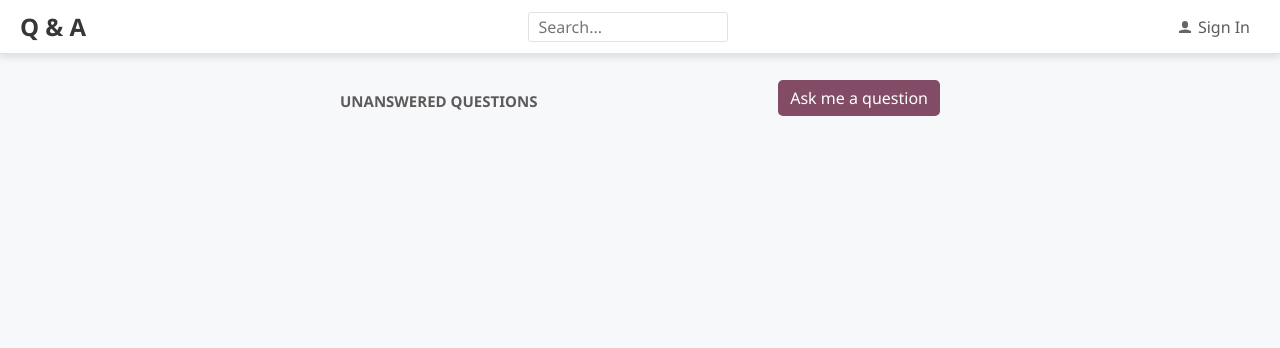
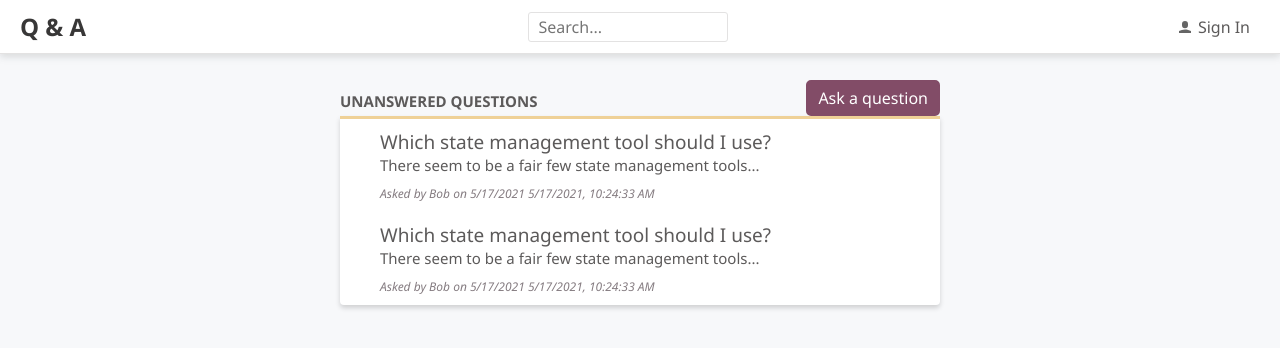
Before and after one commit to Flcable/Quest-and-Answer-App, a React (Create React App) app in the folder frontend/: page / in a window 1280 px wide. Shown: the top 348 px of the page. Built offline with nearby package versions, Linux system fonts and the light colour scheme.

Commit message:
Question component styling

```diff
--- a/frontend/src/Header.tsx
+++ b/frontend/src/Header.tsx
@@ -1,19 +1,16 @@
-/**@jsxImportSource @emotion/react */
+/** @jsxImportSource @emotion/react */
 import { css } from '@emotion/react';
 import { fontFamily, fontSize, gray1, gray2, gray5 } from './Styles';
+import React from 'react';
 import { UserIcon } from './Icons';
 
-
-
 export const Header = () => {
-    const handleSearchInputChange = (
-        e: React.ChangeEvent<HTMLInputElement>
-    ) => {
+  const handleSearchInputChange = (e: React.ChangeEvent<HTMLInputElement>) => {
     console.log(e.currentTarget.value);
   };
-
-    return(
-    <div css={css`
+  return (
+    <div
+      css={css`
         position: fixed;
         box-sizing: border-box;
         top: 0;
@@ -25,16 +22,18 @@ export const Header = () => {
         background-color: #fff;
         border-bottom: 1px solid ${gray5};
         box-shadow: 0 3px 7px 0 rgba(110, 112, 114, 0.21);
-
-    `}>
-        <a href="./"
+      `}
+    >
+      <a
+        href="./"
         css={css`
           font-size: 24px;
           font-weight: bold;
           color: ${gray1};
           text-decoration: none;
         `}
-        >Q & A
+      >
+        Q & A
       </a>
       <input
         type="text"
@@ -47,7 +46,7 @@ export const Header = () => {
           padding: 8px 10px;
           border: 1px solid ${gray5};
           border-radius: 3px;
-                color: ${gray5};
+          color: ${gray2};
           background-color: white;
           width: 200px;
           height: 30px;
@@ -56,7 +55,7 @@ export const Header = () => {
           }
         `}
       />
-        < a
+      <a
         href="./signin"
         css={css`
           font-family: ${fontFamily};
@@ -66,17 +65,17 @@ export const Header = () => {
           color: ${gray2};
           text-decoration: none;
           cursor: pointer;
-                :focus{
+          :focus {
             outline-color: ${gray5};
           }
           span {
             margin-left: 7px;
           }
-            `}>
+        `}
+      >
         <UserIcon />
         <span>Sign In</span>
       </a>
     </div>
-
   );
-}
+};
--- a/frontend/src/HomePage.tsx
+++ b/frontend/src/HomePage.tsx
@@ -1,36 +1,27 @@
-/**@jsxImportSource @emotion/react */
+/** @jsxImportSource @emotion/react */
 import { css } from '@emotion/react';
 import React from 'react';
 import { QuestionList } from './QuestionList';
-import { getUnansweredQuestions, QuestionData } from './QuestionData';
+import { getUnansweredQuestions, QuestionData } from './QuestionsData';
 import { Page } from './Page';
 import { PageTitle } from './PageTitle';
 import { PrimaryButton } from './Styles';
 
 export const HomePage = () => {
-    const [
-        questions,
-        setQuestions,
-    ] = React.useState<QuestionData[]>([]);
-    const [
-        questionsLoading,
-        setQuestionsLoading,
-    ] = React.useState(true);
+  const [questions, setQuestions] = React.useState<QuestionData[]>([]);
+  const [questionsLoading, setQuestionsLoading] = React.useState(true);
 
   React.useEffect(() => {
     const doGetUnansweredQuestions = async () => {
-            const unansweredQuestions = await
-            getUnansweredQuestions();
+      const unansweredQuestions = await getUnansweredQuestions();
       setQuestions(unansweredQuestions);
       setQuestionsLoading(false);
-
     };
     doGetUnansweredQuestions();
   }, []);
-
   const handleAskQuestionClick = () => {
     console.log('TODO - move to the AskPage');
-    }
+  };
 
   return (
     <Page>
@@ -38,13 +29,19 @@ export const HomePage = () => {
         css={css`
           display: flex;
           align-items: center;
-                    justify-content:space-between;
+          justify-content: space-between;
         `}
       >
         <PageTitle>Unanswered Questions</PageTitle>
         <PrimaryButton onClick={handleAskQuestionClick}>
-                    Ask me a question
+          Ask a question
         </PrimaryButton>
       </div>
+      {questionsLoading ? (
+        <div>Loading...</div>
+      ) : (
+        <QuestionList data={questions} />
+      )}
     </Page>
-    ) };
+  );
+};
--- a/frontend/src/Icons.tsx
+++ b/frontend/src/Icons.tsx
@@ -8,5 +8,6 @@ export const UserIcon = () =>(
          css={css`
             width: 12px;
             opacity: 0.6;
-         `}/>
+         `}
+    />
 );
--- a/frontend/src/Question.tsx
+++ b/frontend/src/Question.tsx
@@ -1,5 +1,7 @@
-import React from 'react';
-import { QuestionData } from './QuestionData';
+/**@jsxImportSource @emotion/react */
+import { css } from '@emotion/react';
+import { gray2, gray3 } from './Styles'
+import { QuestionData } from './QuestionsData';
 
 interface Props {
     data: QuestionData;
@@ -13,19 +15,36 @@ interface Props {
 
 
 export const Question = ({ data, showContent = true }: Props) => (
-    <div>
+    <div
+        css={css`
+                padding: 10px 0px;
+                font-size: 19px;
+            `}
+        >
         <div>
             {data.title}
         </div>
         {showContent && (
-             <div>
+             <div
+                css={css`
+                        padding-bottom: 10px;
+                        font-size: 15px;
+                        color: ${gray2};
+                    `}
+            >
              {data.content.length > 50
              ? `${data.content.substring(0, 50)}...`
              : data.content}
          </div>
         ) }
 
-        <div>
+        <div
+            css={css`
+                    font-size: 12px;
+                    font-style: italic;
+                    color: ${gray3};
+                `}
+        >
             {`Asked by ${data.userName} on
             ${data.created.toLocaleDateString()}
             ${data.created.toLocaleString()}`}
--- a/frontend/src/QuestionList.tsx
+++ b/frontend/src/QuestionList.tsx
@@ -1,6 +1,11 @@
+/**@jsxImportSource @emotion/react */
+import { css } from '@emotion/react';
 import React from 'react';
-import { QuestionData } from './QuestionData';
+import { QuestionData } from './QuestionsData';
 import { Question } from './Question';
+import { accent2, gray5, } from './Styles';
+
+
 interface Props{
     data: QuestionData[];
     renderItem?: (item: QuestionData) => JSX.Element;
@@ -8,9 +13,24 @@ interface Props{
 
 
 export const QuestionList = ({ data, renderItem }: Props) => (
-    <ul>
+    <ul css={css`
+            list-style: none;
+            margin: 0 0 0;
+            background-color: #fff;
+            border-bottom-left-radius: 4px;
+            border-bottom-right-radius: 4px;
+            border-top: 3px solid ${accent2};
+            box-shadow: 0 3px 5px 0 rgba(0, 0, 0, 0.16);
+            `}>
     {data.map((question) => (
-        <li key={question.questionId}>
+        <li key={question.questionId}
+        css={css`
+                border-top: 1px solid ${gray5};
+                :first-of-type{
+                    border-top: none;
+                }
+        `}
+        >
             {renderItem ? renderItem(question) : <Question data={question} />}
             <Question data={question} />
         </li>
```
Also changed, not shown: frontend/src/App.tsx (+10 -7 lines), frontend/src/QuestionsData.ts (renamed from frontend/src/QuestionData.ts). Lines whose indentation alone changed are shown as unchanged.
